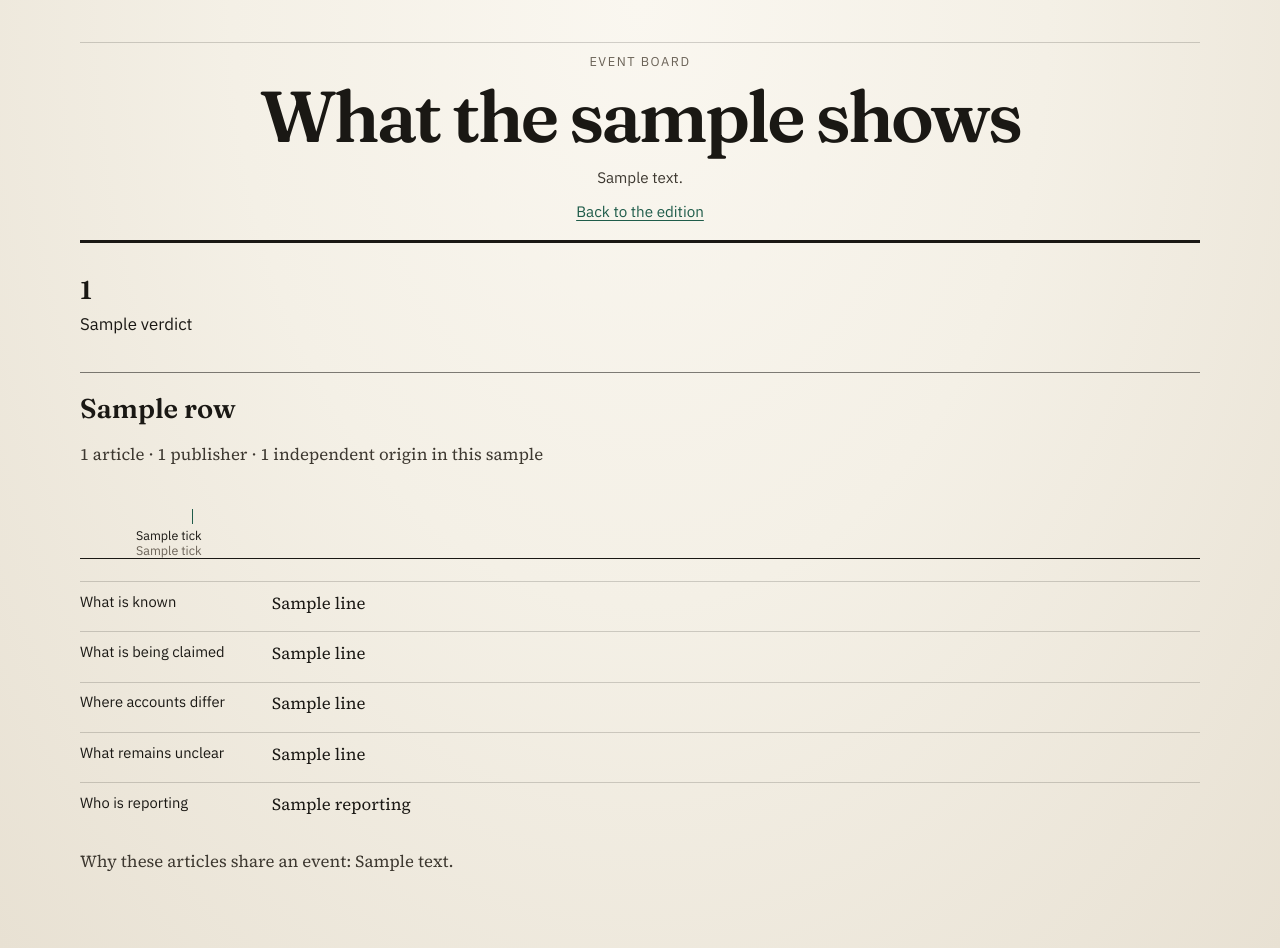
After one commit to sacha-l/newsie, a FastAPI app: template src/newsie/web/templates/events.html in a window 1280 px wide. The commit adds this page. Run offline with FastAPI, Linux system fonts and the light colour scheme; the template is opened without the code that fills it: most values are stand-ins (such as "Sample title", 1, 10 or a date in 2020).

Commit message:
Add an event board and stop describing articles by a publisher's placement.
The board shows the collected sample, assignment notes, and how each statement sits against its passage.

```diff
--- a/src/newsie/web/app.py
+++ b/src/newsie/web/app.py
@@ -13,6 +13,7 @@ from fastapi.templating import Jinja2Templates
 
 from newsie.cli import build_demo_pipeline, build_live_pipeline
 from newsie.domain import AdapterKind, Source, Spectrum
+from newsie.events import build_event_board
 from newsie.hitl import HitlError, approve_draft, reject_draft
 from newsie.web.presentation import build_digest_view, build_sources_only_view
 from newsie.web.session import DemoSession, registry
@@ -66,6 +67,23 @@ def _set_cookie(response: HTMLResponse, session_id: str) -> None:
 async def home(request: Request) -> HTMLResponse:
     sess = _session(request)
     resp = templates.TemplateResponse(request, "index.html", _ctx(request, sess))
+    _set_cookie(resp, sess.id)
+    return resp
+
+
+@app.get("/events", response_class=HTMLResponse)
+async def events_page(request: Request) -> HTMLResponse:
+    sess = _session(request)
+    draft = sess.store.get_draft(sess.draft_id) if sess.draft_id else None
+    board = build_event_board(
+        stories=sess.store.list_stories(),
+        articles=sess.store.list_articles(),
+        sources=sess.store.sources,
+        draft=draft,
+    )
+    resp = templates.TemplateResponse(
+        request, "events.html", {**_ctx(request, sess), "board": board}
+    )
     _set_cookie(resp, sess.id)
     return resp
 
--- a/src/newsie/web/static/styles.css
+++ b/src/newsie/web/static/styles.css
@@ -720,3 +720,101 @@ button.flip-close {
   .rail,
   .folio { animation: none; }
 }
+
+.masthead-links {
+  font-family: var(--font-ui);
+  font-size: 0.95rem;
+  margin: 0.8rem 0 0;
+}
+
+.verdict-strip {
+  display: flex;
+  flex-wrap: wrap;
+  gap: 1.25rem;
+  margin: 1.5rem 0 0.5rem;
+  font-family: var(--font-ui);
+}
+
+.verdict-strip p { margin: 0; }
+.verdict-strip strong {
+  font-family: var(--font-display);
+  font-size: 1.6rem;
+  font-weight: 560;
+  display: block;
+}
+
+.event-row {
+  margin: 2.2rem 0 0;
+  padding-top: 1.2rem;
+  border-top: 1px solid var(--rule-heavy);
+}
+
+.event-row h2 {
+  font-family: var(--font-display);
+  font-weight: 560;
+  font-size: 1.7rem;
+  line-height: 1.2;
+  margin: 0 0 0.35rem;
+  max-width: 38rem;
+}
+
+.sample-counts,
+.why {
+  color: var(--ink-soft);
+  max-width: 42rem;
+}
+
+.ruler {
+  position: relative;
+  height: 4.5rem;
+  margin: 1.2rem 0 1.4rem;
+  border-bottom: 1px solid var(--ink);
+}
+
+.tick {
+  position: absolute;
+  bottom: 0;
+  transform: translateX(-50%);
+  width: 7rem;
+  text-decoration: none;
+  color: var(--ink);
+}
+
+.tick-name,
+.tick-when {
+  display: block;
+  font-family: var(--font-ui);
+  font-size: 0.78rem;
+  line-height: 1.2;
+}
+
+.tick-when { color: var(--muted); }
+
+.tick::before {
+  content: "";
+  display: block;
+  width: 1px;
+  height: 0.9rem;
+  margin: 0 auto 0.25rem;
+  background: var(--accent);
+}
+
+.questions { margin: 0; }
+.questions div {
+  display: grid;
+  grid-template-columns: 11rem 1fr;
+  gap: 1rem;
+  padding: 0.55rem 0;
+  border-top: 1px solid var(--rule);
+}
+.questions dt {
+  font-family: var(--font-ui);
+  font-size: 0.92rem;
+}
+.questions dd { margin: 0; max-width: 40rem; }
+.questions dd p { margin: 0 0 0.35rem; }
+
+@media (max-width: 720px) {
+  .questions div { grid-template-columns: 1fr; gap: 0.2rem; }
+  .ruler { height: 5.5rem; }
+}
--- /dev/null
+++ b/src/newsie/web/templates/events.html
@@ -0,0 +1,78 @@
+<!DOCTYPE html>
+<html lang="en">
+<head>
+  <meta charset="utf-8" />
+  <meta name="viewport" content="width=device-width, initial-scale=1" />
+  <title>Newsie — Event board</title>
+  <link rel="preconnect" href="https://fonts.googleapis.com" />
+  <link rel="preconnect" href="https://fonts.gstatic.com" crossorigin />
+  <link href="https://fonts.googleapis.com/css2?family=Fraunces:opsz,wght@9..144,450;9..144,600&family=Source+Serif+4:opsz,wght@8..60,400;8..60,600&family=IBM+Plex+Sans:wght@400;500;600&display=swap" rel="stylesheet" />
+  <link rel="stylesheet" href="/static/styles.css" />
+</head>
+<body class="paper">
+  <div class="sheet">
+    <header class="masthead">
+      <div class="masthead-rule"></div>
+      <p class="kicker">Event board</p>
+      <h1 class="masthead-title">What the sample shows</h1>
+      <p class="how">{{ board.sample_note }}</p>
+      <p class="masthead-links"><a href="/">Back to the edition</a></p>
+      <div class="masthead-rule heavy"></div>
+    </header>
+
+    {% if board.verdicts %}
+    <section class="verdict-strip" aria-label="How statements sit against their passages">
+      {% for name, count in board.verdicts %}
+      <p><strong>{{ count }}</strong> {{ name.replace("_", " ") }}</p>
+      {% endfor %}
+    </section>
+    {% endif %}
+
+    {% if not board.rows %}
+    <p class="how">No event is in this session yet. Run an edition, then open the board again.</p>
+    {% endif %}
+
+    {% for row in board.rows %}
+    <section class="event-row">
+      <h2>{{ row.title }}</h2>
+      <p class="sample-counts">{{ row.article_count }} {% if row.article_count == 1 %}article{% else %}articles{% endif %} · {{ row.publisher_count }} {% if row.publisher_count == 1 %}publisher{% else %}publishers{% endif %} · {{ row.origin_count }} independent {% if row.origin_count == 1 %}origin{% else %}origins{% endif %} in this sample</p>
+      {% if row.ticks %}
+      <div class="ruler">
+        {% for tick in row.ticks %}
+        <a class="tick" style="left: {{ "%.1f"|format(tick.offset_pct) }}%" href="{{ tick.url }}" rel="noopener noreferrer">
+          <span class="tick-name">{{ tick.name }}</span>
+          <span class="tick-when">{{ tick.when_label }}</span>
+        </a>
+        {% endfor %}
+      </div>
+      {% endif %}
+      <dl class="questions">
+        <div>
+          <dt>What is known</dt>
+          <dd>{% for line in row.known %}<p>{{ line }}</p>{% endfor %}</dd>
+        </div>
+        <div>
+          <dt>What is being claimed</dt>
+          <dd>{% for line in row.claimed %}<p>{{ line }}</p>{% endfor %}</dd>
+        </div>
+        <div>
+          <dt>Where accounts differ</dt>
+          <dd>{% for line in row.differ %}<p>{{ line }}</p>{% endfor %}</dd>
+        </div>
+        <div>
+          <dt>What remains unclear</dt>
+          <dd>{% for line in row.unclear %}<p>{{ line }}</p>{% endfor %}</dd>
+        </div>
+        <div>
+          <dt>Who is reporting</dt>
+          <dd><p>{{ row.reporting }}</p></dd>
+        </div>
+      </dl>
+      {% if row.notes %}
+      <p class="why">Why these articles share an event: {{ row.notes | join(" ") }}</p>
+      {% endif %}
+    </section>
+    {% endfor %}
+  </div>
+</body>
+</html>
```
Also changed, not shown: src/newsie/web/presentation.py (+2 -25 lines), src/newsie/web/templates/index.html (+5 -9 lines), tests/test_corpus.py (+2 -8 lines), tests/test_presentation.py (+3 -4 lines), tests/test_web.py (+8 -1 lines).
